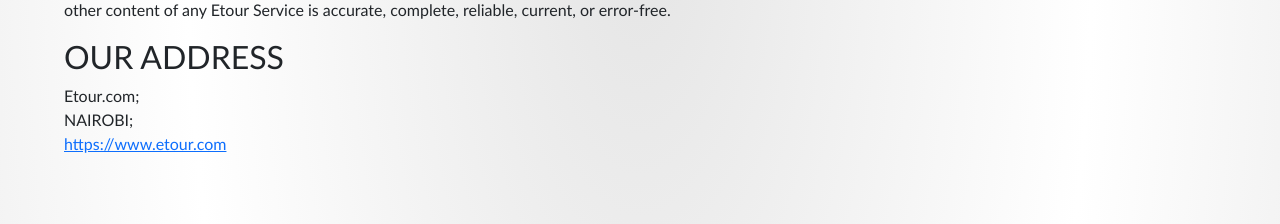
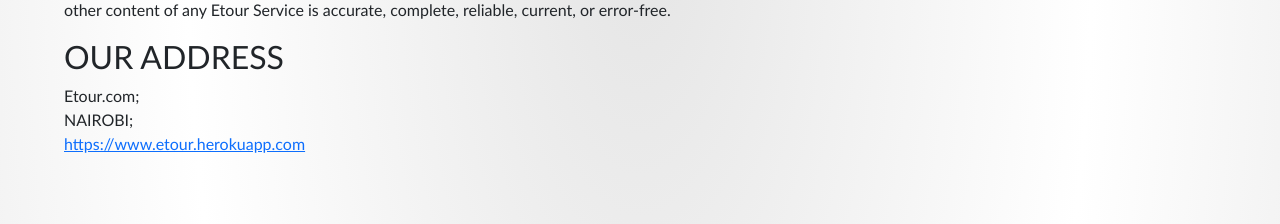
Before and after one commit to eliya35/etour-public-repo, a React (Create React App) app: page /terms-and-condition in a window 1280 px wide. Shown: the part 1580-1804 px from the top of the page. Built offline with nearby package versions, Linux system fonts and the light colour scheme; no server answers.

Commit message:
Corrected domain name in terms and conditions

```diff
--- a/src/components/quicklinks/TermsAndCondition.jsx
+++ b/src/components/quicklinks/TermsAndCondition.jsx
@@ -113,7 +113,7 @@
                     <br />
                     NAIROBI;
                     <br />
-                    <a href="https://www.etour.com">https://www.etour.com</a>
+                    <a href="https://www.etour.herokuapp.com">https://www.etour.herokuapp.com</a>
                 </p>
                 <br />
                 <div className="container">
```
